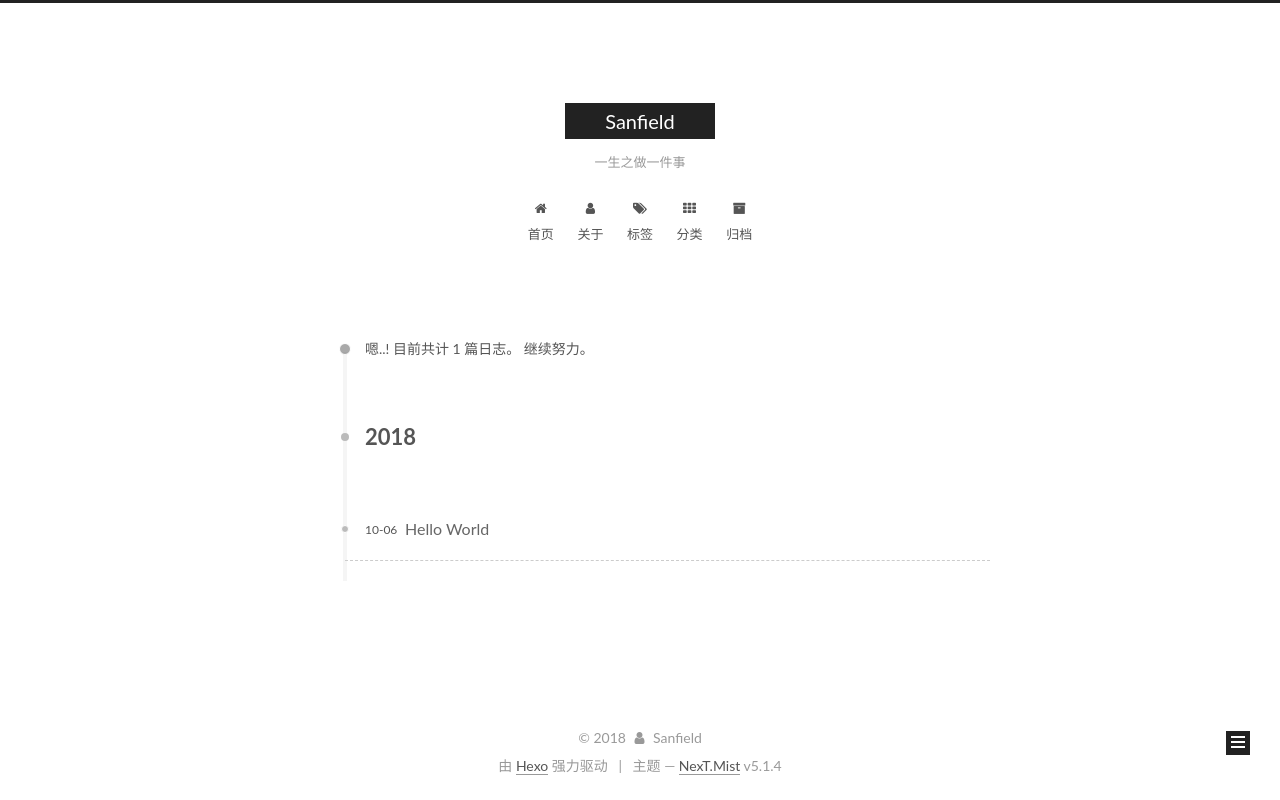
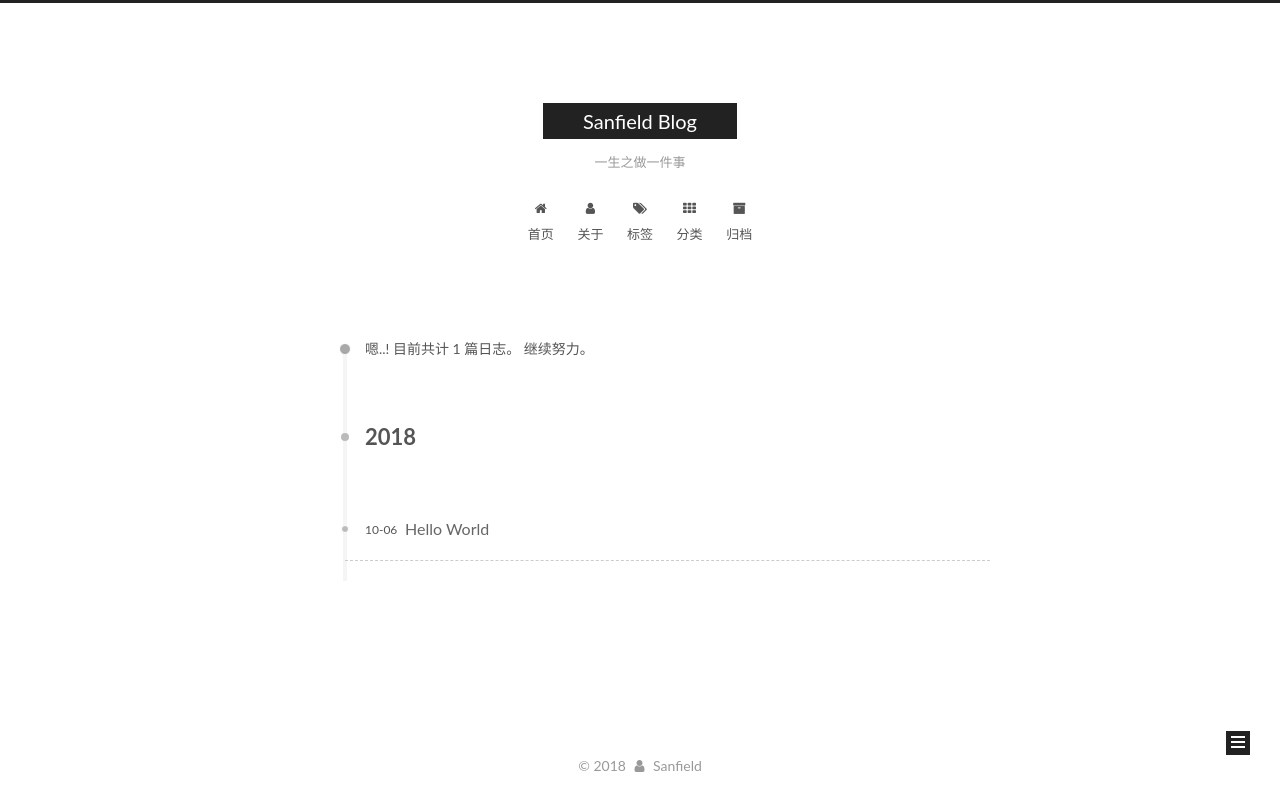
Before and after one commit to Sanfield/Sanfield.github.io, a plain HTML site: page archives/index.html in a window 1280 px wide. Drawn offline with Linux system fonts and the light colour scheme.

Commit message:
Site updated: 2018-10-06 21:03:48

```diff
--- a/archives/index.html
+++ b/archives/index.html
@@ -81,13 +81,13 @@
 
 <meta name="description" content="get busy living or get busy dying">
 <meta property="og:type" content="website">
-<meta property="og:title" content="Sanfield">
+<meta property="og:title" content="Sanfield Blog">
 <meta property="og:url" content="http://yoursite.com/archives/index.html">
-<meta property="og:site_name" content="Sanfield">
+<meta property="og:site_name" content="Sanfield Blog">
 <meta property="og:description" content="get busy living or get busy dying">
 <meta property="og:locale" content="zh-Hans">
 <meta name="twitter:card" content="summary">
-<meta name="twitter:title" content="Sanfield">
+<meta name="twitter:title" content="Sanfield Blog">
 <meta name="twitter:description" content="get busy living or get busy dying">
 
 
@@ -124,7 +124,7 @@
 
 
 
-  <title>归档 | Sanfield</title>
+  <title>归档 | Sanfield Blog</title>
 
 
 
@@ -154,7 +154,7 @@
     <div class="custom-logo-site-title">
       <a href="/"  class="brand" rel="start">
         <span class="logo-line-before"><i></i></span>
-        <span class="site-title">Sanfield</span>
+        <span class="site-title">Sanfield Blog</span>
         <span class="logo-line-after"><i></i></span>
       </a>
     </div>
@@ -409,7 +409,7 @@
 </div>
 
 
-  <div class="powered-by">由 <a class="theme-link" target="_blank" href="https://hexo.io">Hexo</a> 强力驱动</div>
+ <!-- <div class="powered-by">由 <a class="theme-link" target="_blank" href="https://hexo.io">Hexo</a> 强力驱动</div>
 
 
 
@@ -417,7 +417,7 @@
 
 
 
-  <div class="theme-info">主题 &mdash; <a class="theme-link" target="_blank" href="https://github.com/iissnan/hexo-theme-next">NexT.Mist</a> v5.1.4</div>
+  <div class="theme-info">主题 &mdash; <a class="theme-link" target="_blank" href="https://github.com/iissnan/hexo-theme-next">NexT.Mist</a> v5.1.4</div> -->
 
 
 
```
Also changed, not shown: 2018/10/06/hello-world/index.html (+6 -6 lines), archives/2018/10/index.html (+7 -7 lines), archives/2018/index.html (+7 -7 lines), index.html (+8 -8 lines).
